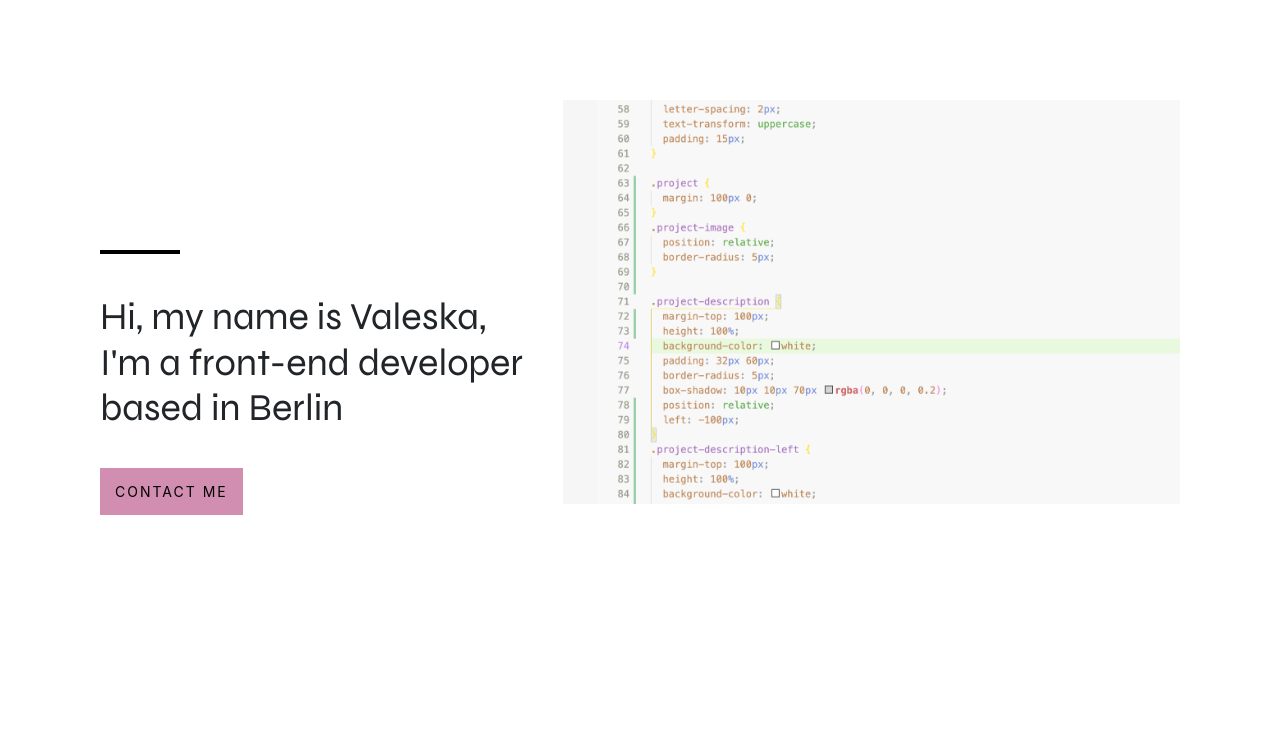
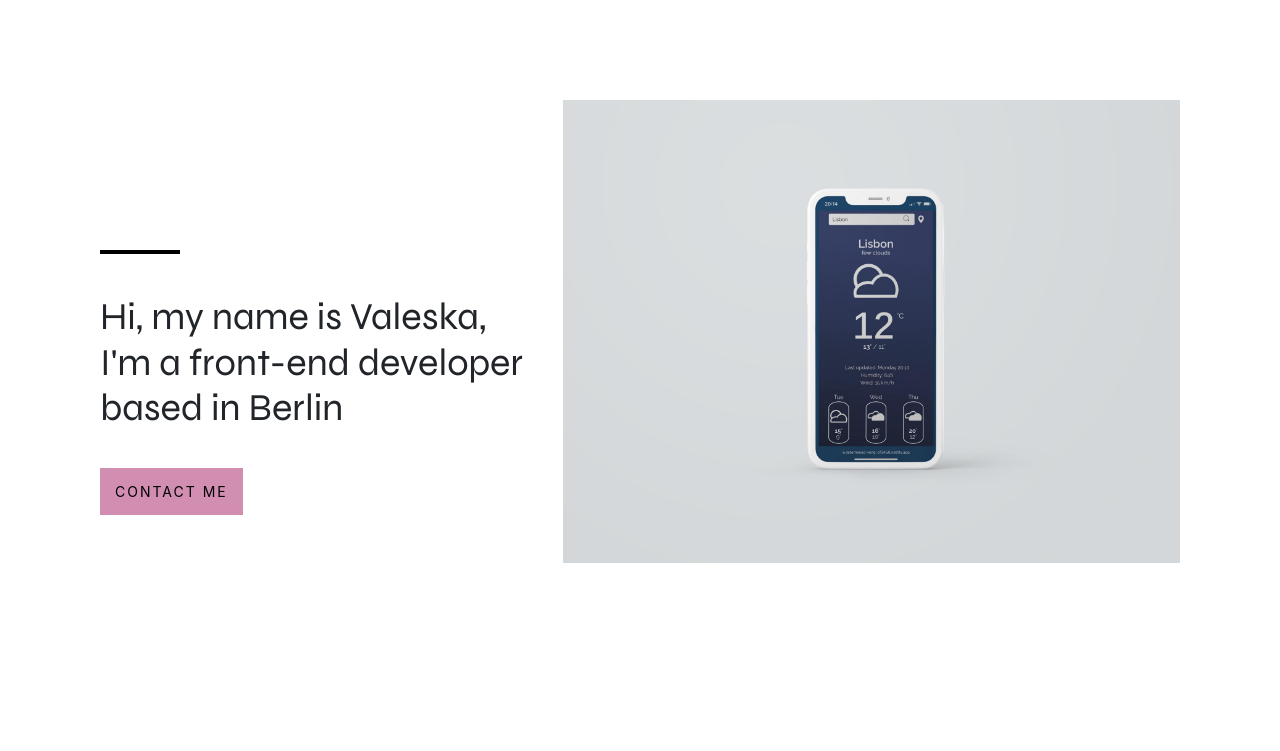
Before and after one commit to oostenhuit/portfolio-project-shecodes, a plain HTML site: page index.html in a window 1280 px wide. Shown: the top 751 px of the page. Drawn offline with nearby package versions, Linux system fonts and the light colour scheme.

Commit message:
Changed hero picture

```diff
--- a/index.html
+++ b/index.html
@@ -50,7 +50,7 @@
         </div>
         <div class="col-lg-7 d-none d-lg-block">
           <img
-            src="/images/coding-light.png"
+            src="/images/Hero-picture.jpg"
             class="img-fluid hero-image"
             alt=""
           />
--- a/styles.css
+++ b/styles.css
@@ -29,9 +29,7 @@ p {
 .hero {
   padding: 100px;
 }
-.hero img {
-  opacity: 70%;
-}
+
 .hero-left {
   margin-top: 150px;
 }
```
Also changed, not shown: images/Hero-picture.jpg (added).
